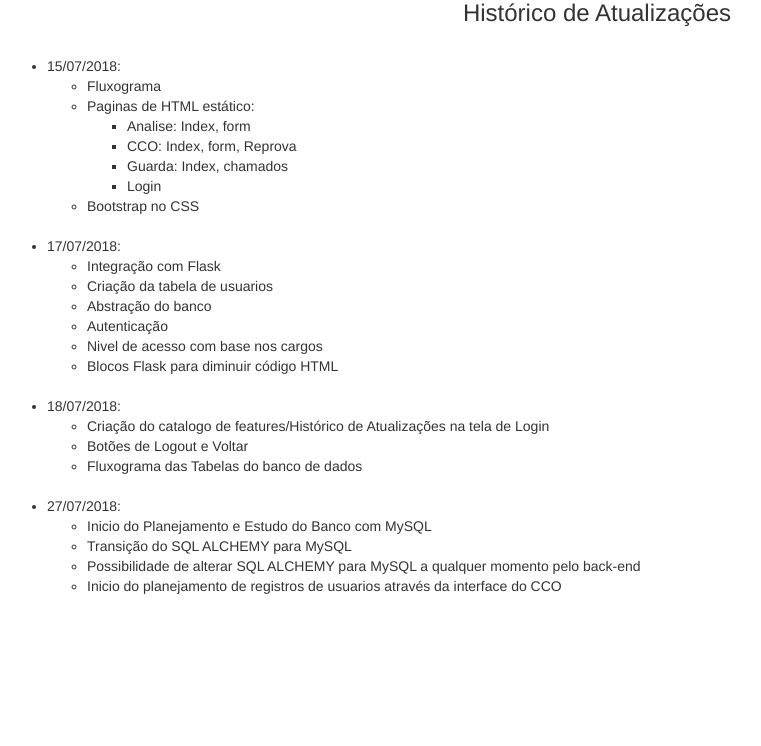
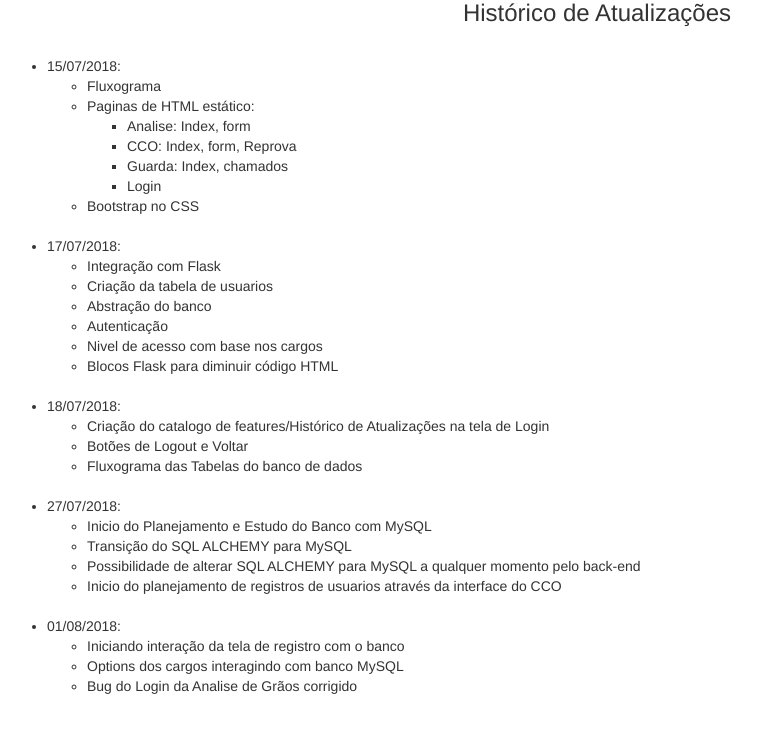
Before and after one commit to MarcosYaiama/integradores, a Flask app: page / in a window 1280 px wide. Shown: the part 496-1242 px from the top of the page, without its empty margins (63-824 px from the left). Before the commit the page ends 1090 px from the top, so only its background shows below. Run offline with Flask 2, Linux system fonts and the light colour scheme; some libraries are stand-ins or nearby versions.

Commit message:
Iniciando tela de Registro

```diff
--- a/config.py
+++ b/config.py
@@ -4,7 +4,8 @@ SECRET_KEY = 'integradores'
 
 MYSQL_HOST = '127.0.0.1'
 MYSQL_USER = 'root'
-MYSQL_PASSWORD = 'alura'
+# MYSQL_PASSWORD = 'alura'
+MYSQL_PASSWORD = ''
 MYSQL_DB = 'integradores'
 MYSQL_PORT = 3306
 # UPLOAD_PATH = os.path.dirname(os.path.abspath(__file__)) + '/uploads'
--- a/daoMySQL.py
+++ b/daoMySQL.py
@@ -1,5 +1,5 @@
 from flask_mysqldb import MySQL
-from models import Usuario
+from models import Usuario, Cargo
 # SQL_DELETA_JOGO = 'delete from jogo where id = %s'
 # SQL_JOGO_POR_ID = 'SELECT id, nome, categoria, console from jogo where id = %s'
 # SQL_ATUALIZA_JOGO = 'UPDATE jogo SET nome=%s, categoria=%s, console=%s where id = %s'
@@ -7,8 +7,8 @@ from models import Usuario
 # SQL_CRIA_JOGO = 'INSERT into jogo (nome, categoria, console) values (%s, %s, %s)'
 SQL_USUARIO_POR_ID = 'SELECT * from usuarios where id = %s'
 SQL_BUSCA_USUARIOS = 'SELECT * from usuarios'
+SQL_BUSCA_CARGOS = 'SELECT * from cargos'
 SQL_CRIA_USUARIO = 'INSERT into usuarios(id, nome, senha) values (%s, %s, %s)'
-
 
 class UsuarioDao:
     def __init__(self, db):
@@ -41,6 +41,15 @@ class UsuarioDao:
         #self.__db.connect.commit()     #MALDITO ERRO, JAMAIS TE ESQUECEREI!
         self.__db.connection.commit()
 
+    def cargos(self):
+        cursor = self.__db.connection.cursor()
+        cursor.execute(SQL_BUSCA_CARGOS)
+        cargos_bd = cursor.fetchall()
+        cargos = []
+        for i in cargos_bd:
+            cargos.append(i[0])
+        # print(cargos)
+        return cargos
 
 def traduz_jogos(jogos):
     def cria_jogo_com_tupla(tupla):
@@ -53,6 +62,5 @@ def traduz_user(usuarios):
         return Usuario(tupla[0], tupla[1], tupla[2],tupla[3])
     return list(map(cria_user_com_tupla, usuarios))
 
-
 def traduz_usuario(tupla):
     return Usuario(tupla[0], tupla[1], tupla[2], tupla[3])
--- a/models.py
+++ b/models.py
@@ -4,3 +4,7 @@ class Usuario:
         self.senha = senha
         self.id = id
         self.cargo = cargo
+
+class Cargo:
+    def __init__(self, cargo):
+        self.cargo = cargo
--- a/templates/login.html
+++ b/templates/login.html
@@ -65,5 +65,14 @@
                         <li>Inicio do planejamento de registros de usuarios através da interface do CCO</li>
                     </ul>
                 </li>
+                <br>
+                <li>
+                    01/08/2018:
+                    <ul>
+                        <li>Iniciando interação da tela de registro com o banco</li>
+                        <li>Options dos cargos interagindo com banco MySQL</li>
+                        <li>Bug do Login da Analise de Grãos corrigido</li>
+                    </ul>
+                </li>
             </ul><br><br>
             {% endblock %}
--- a/views.py
+++ b/views.py
@@ -47,6 +47,12 @@ def autenticar():
     flash('Não logado')
     return redirect(url_for('index'))
 
+
+@app.route('/registro')
+def registro():
+    cargos = usuario_dao.cargos()
+    return render_template('registro.html', cargos = cargos)
+
 @app.route('/formCCO')
 def cco_form():
     return protege_rota('formCCO.html')
```
Also changed, not shown: templates/registro.html (+5 -3 lines).
